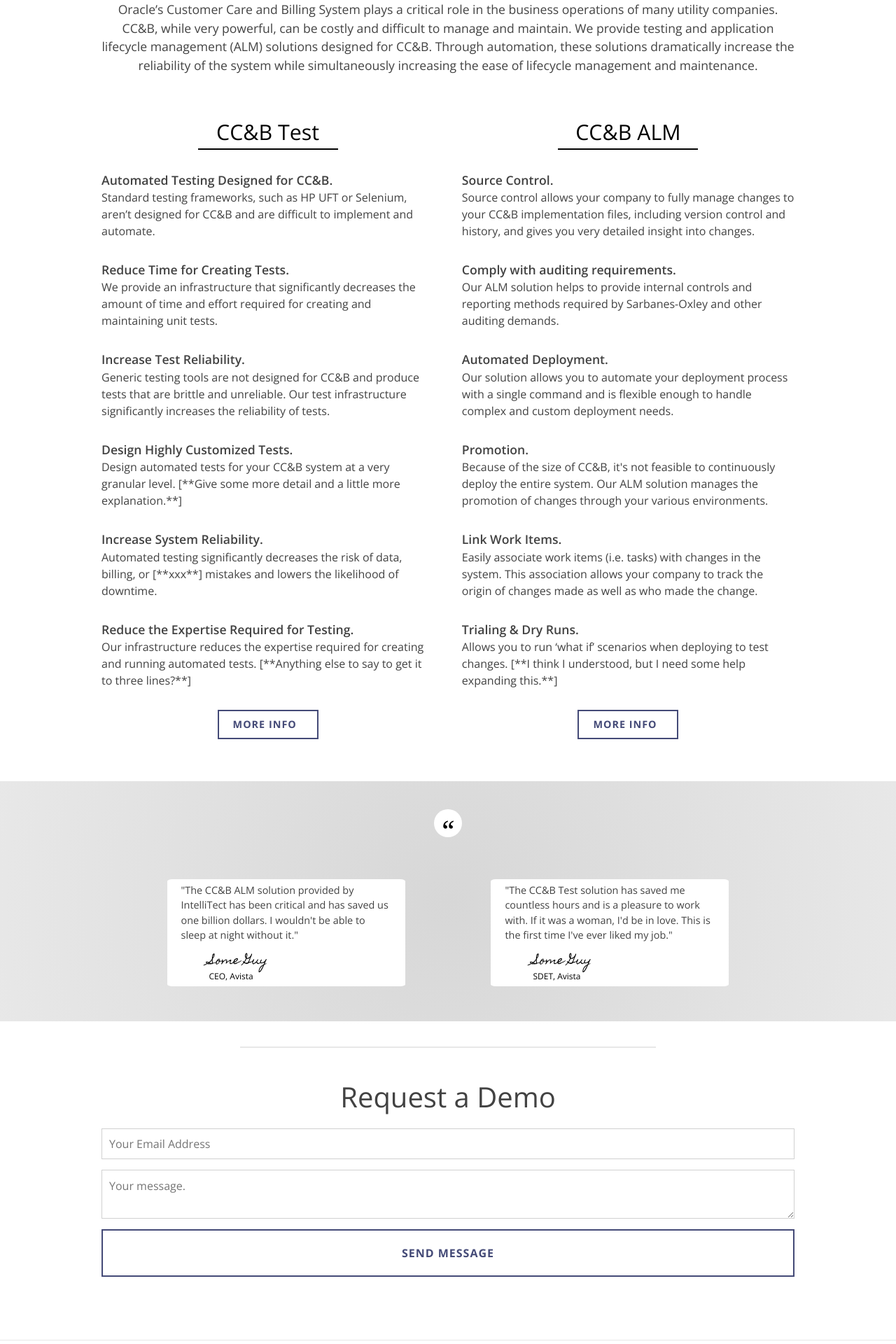
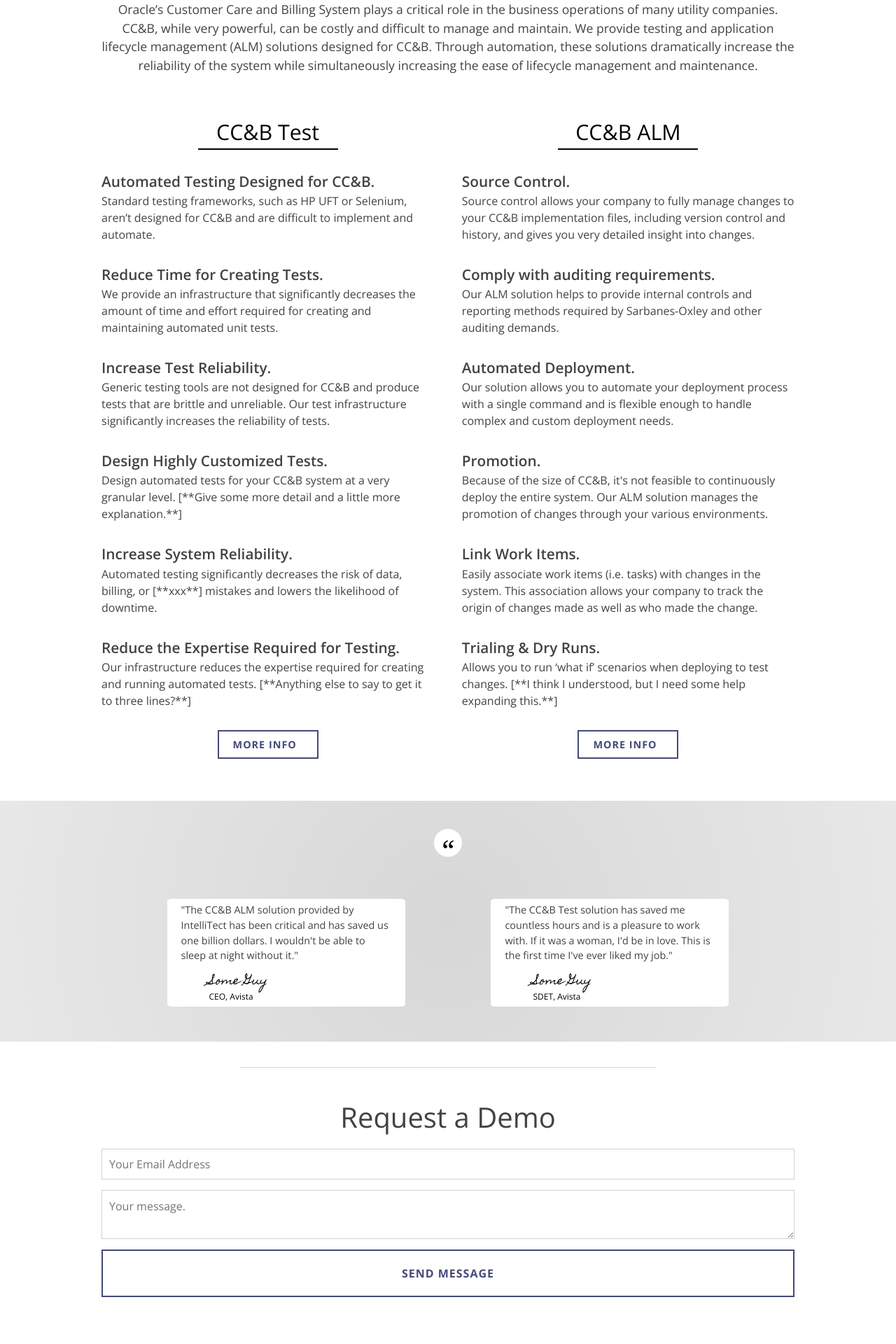
Before and after one commit to IntelliTect/CCBAutomation-website, a Jekyll site: the page built from index.html, in a window 1280 px wide. Shown: the part 592-2512 px from the top of the page at 70% size. Built offline with Jekyll 4.4.1, drawn with Linux system fonts in a browser that asks for light colours; nearby versions of some CDN libraries.

Commit message:
enlarged the title of the value offerings, minor update to a specific value offering's description

```diff
--- a/_data/value.yml
+++ b/_data/value.yml
@@ -9,7 +9,7 @@
       - title: Automated Testing Designed for CC&B.
         description: Standard testing frameworks, such as HP UFT or Selenium, aren’t designed for CC&B and are difficult to implement and automate.
       - title: Reduce Time for Creating Tests.
-        description: We provide an infrastructure that significantly decreases the amount of time and effort required for creating and maintaining unit tests.
+        description: We provide an infrastructure that significantly decreases the amount of time and effort required for creating and maintaining automated unit tests.
       - title: Increase Test Reliability.
         description: Generic testing tools are not designed for CC&B and produce tests that are brittle and unreliable. Our test infrastructure significantly increases the reliability of tests.
       - title: Design Highly Customized Tests.
--- a/css/custom.css
+++ b/css/custom.css
@@ -101,7 +101,7 @@
   border-bottom: solid 2px;
 }
 .offering-value-title {
-  font-size: 1.1em;
+  font-size: 1.3em;
   font-weight: 600;
   margin-bottom: 0px;
 }
```
